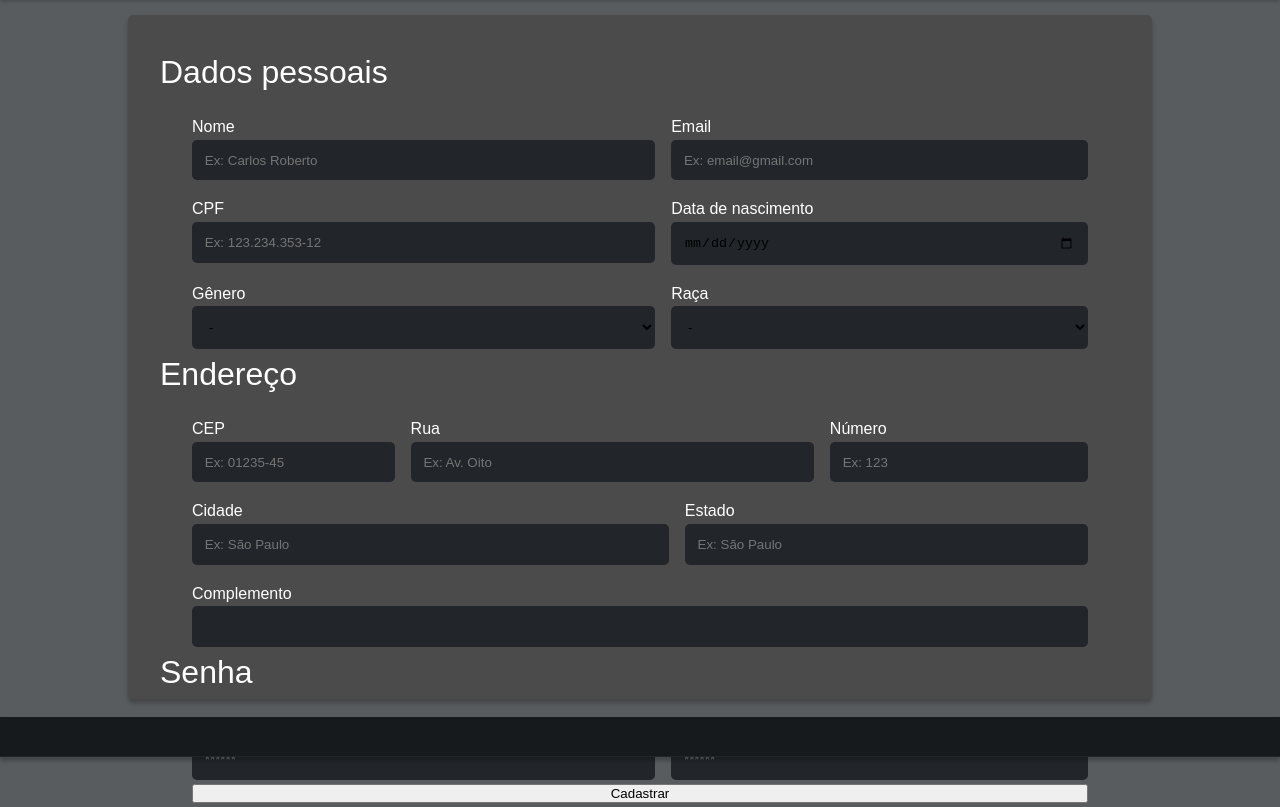
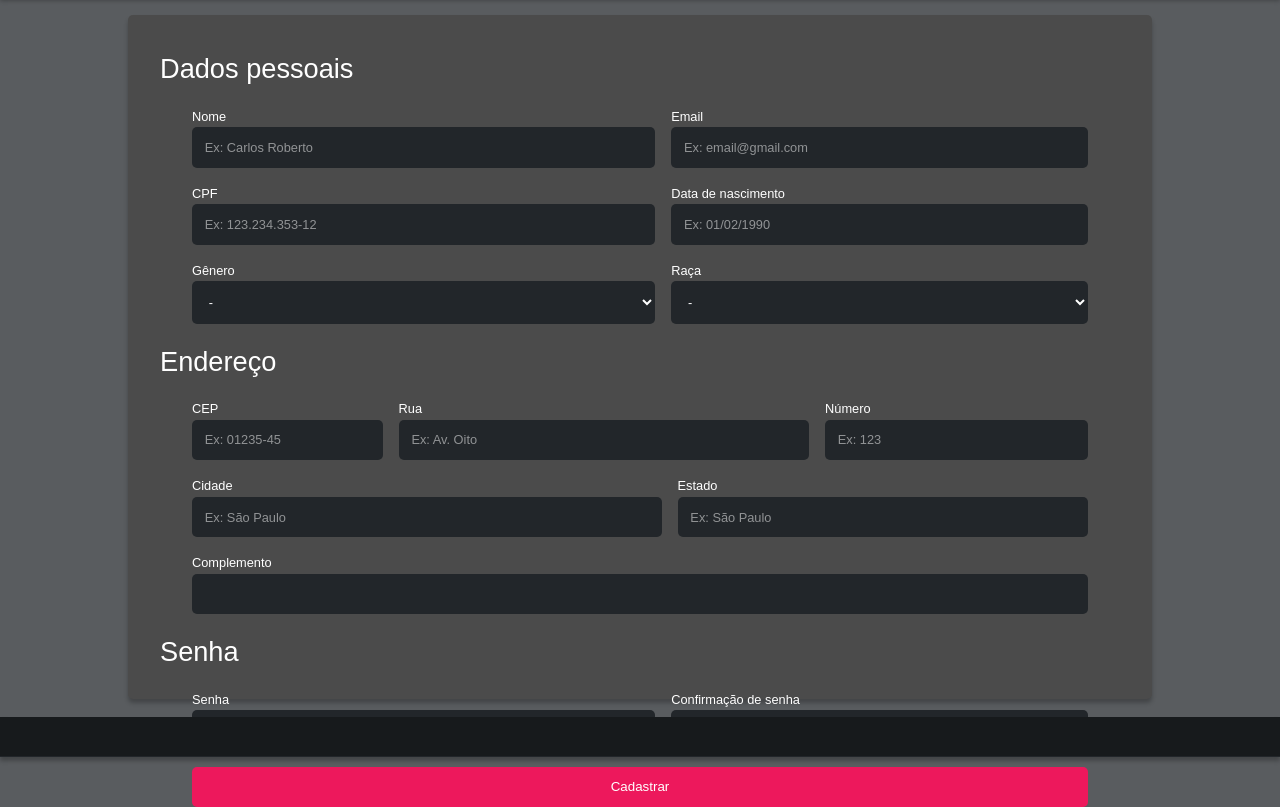
Before and after one commit to danielthx23/Checkpoint-Front, a plain HTML site: page index.html in a window 1280 px wide. Shown: the part 43-850 px from the top of the page. Drawn offline with Linux system fonts and the light colour scheme.

Commit message:
Finalizado CSS

```diff
--- a/CSS/style.CSS
+++ b/CSS/style.CSS
@@ -52,7 +52,7 @@ main {
 }
 
 main form {
-    padding: 2rem;
+    padding: 1rem 2rem;
     width: 80%;
     height: 95%;
     background: #4B4B4B;
@@ -63,12 +63,8 @@ main form {
 form h1 {
     margin: 1rem 0 1rem 0;
     color: white;
-    font-size: 2rem;
+    font-size: 1.7rem;
     font-weight: 80;
-}
-
-form h1:first-child {
-    margin: 0 0 1rem 0;
 }
 
 .section-margin {
@@ -122,16 +118,24 @@ fieldset {
     flex-direction: column;
 }
 
-fieldset label {
-    font-size: 1rem;
+fieldset label,
+select,
+option,
+input {
+    font-size: 0.8rem;
     color: white;
 }
 
-fieldset input, select {
+#desligado-select {
+    color: rgba(255, 255, 255, 0.5);
+}
+
+fieldset input,
+select {
     padding: 0.8rem;
     background: #22262A;
-border-radius: 5px;
-border: none;
+    border-radius: 5px;
+    border: none;
 }
 
 form footer {
@@ -140,4 +144,22 @@ form footer {
 
 .botao-form {
     width: 100%;
+    margin: 1rem 0 0 0;
+    height: 5vh;
+    border-radius: 5px;
+    border: none;
+    background-color: #ED185C;
+    color: white;
+    cursor: pointer;
+    transition: ease 0.1s;
 }
+
+.botao-form:hover {
+    background-color: white;
+    color: #ED185C;
+    border: 3px solid #ED185C;
+}
+
+::placeholder {
+    color: rgba(255, 255, 255, 0.5);
+}
--- a/index.html
+++ b/index.html
@@ -43,13 +43,13 @@
                     </fieldset>
                     <fieldset id="dadosNascimento">
                         <label for="data-nascimento">Data de nascimento</label>
-                        <input type="date" name="data-nascimento" id="data-nascimento" placeholder="Ex: 01/02/1990"
-                            required>
+                        <input type="text" name="data-nascimento" id="data-nascimento" placeholder="Ex: 01/02/1990"
+                            pattern="^\d{2}/\d{2}/\d{4}$" required>
                     </fieldset>
                     <fieldset id="dadosGenero">
                         <label for="genero">Gênero</label>
                         <select name="genero" id="genero" required>
-                            <option value="" disabled selected>-</option>
+                            <option id="desligado-select" value="" disabled selected>-</option>
                             <option value="masculino">Masculino</option>
                             <option value="feminino">Feminino</option>
                             <option value="outros">Outros</option>
@@ -58,7 +58,7 @@
                     <fieldset id="dadosRaca">
                         <label for="raca">Raça</label>
                         <select name="raca" id="raca" required>
-                            <option value="" disabled selected>-</option>
+                            <option id="desligado-select" value="" disabled selected>-</option>
                             <option value="branco">Branco</option>
                             <option value="preto">Preto</option>
                             <option value="pardo">Pardo</option>
```
Also changed, not shown: 1 other file.
